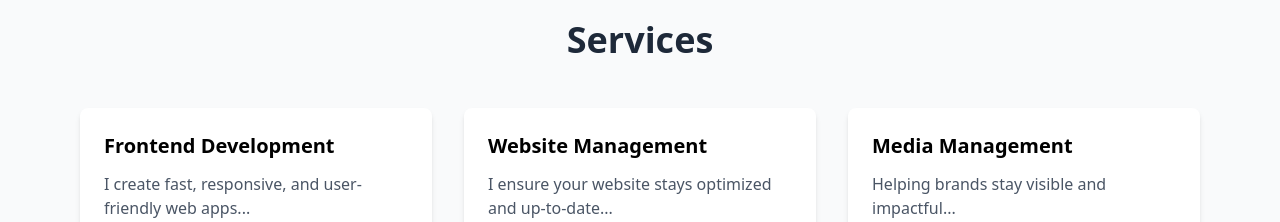
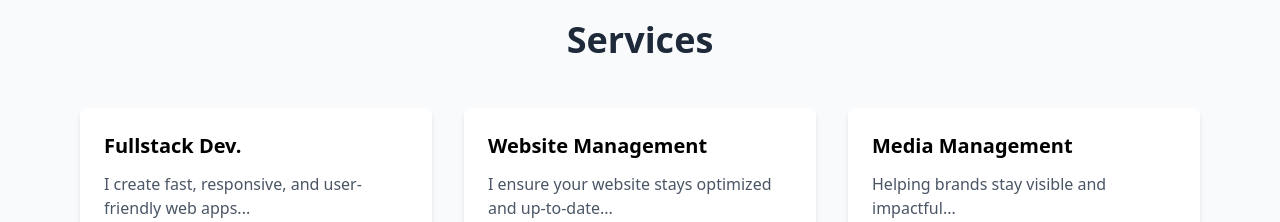
Before and after one commit to preshtech96/Preshtech-portfollio, a React (Vite) app: page / in a window 1280 px wide. Shown: the part 1400-1622 px from the top of the page. Built offline with nearby package versions, Linux system fonts and the light colour scheme.

Commit message:
Refactor Services component and update service titles

```diff
--- a/src/components/Services.jsx
+++ b/src/components/Services.jsx
@@ -2,7 +2,7 @@ import { useState } from "react";
 
 const services = [
   {
-    title: "Frontend Development",
+    title: "Fullstack Dev.",
     shortDescription: "I create fast, responsive, and user-friendly web apps...",
     fullDescription: `Being a skilled Full-Stack Developer, I build responsive, fast, and user-friendly web applications from front to back using HTML, CSS, JavaScript, React, Zustand, TailwindCSS, FastAPI, MongoDB, and GitHub. With a passion for clean code, scalability, and seamless UI/UX, I create interactive, high-performing, and reliable digital experiences. Bringing your vision to life with modern, efficient, and fully integrated web solutions is my priority!`,
   },
```
